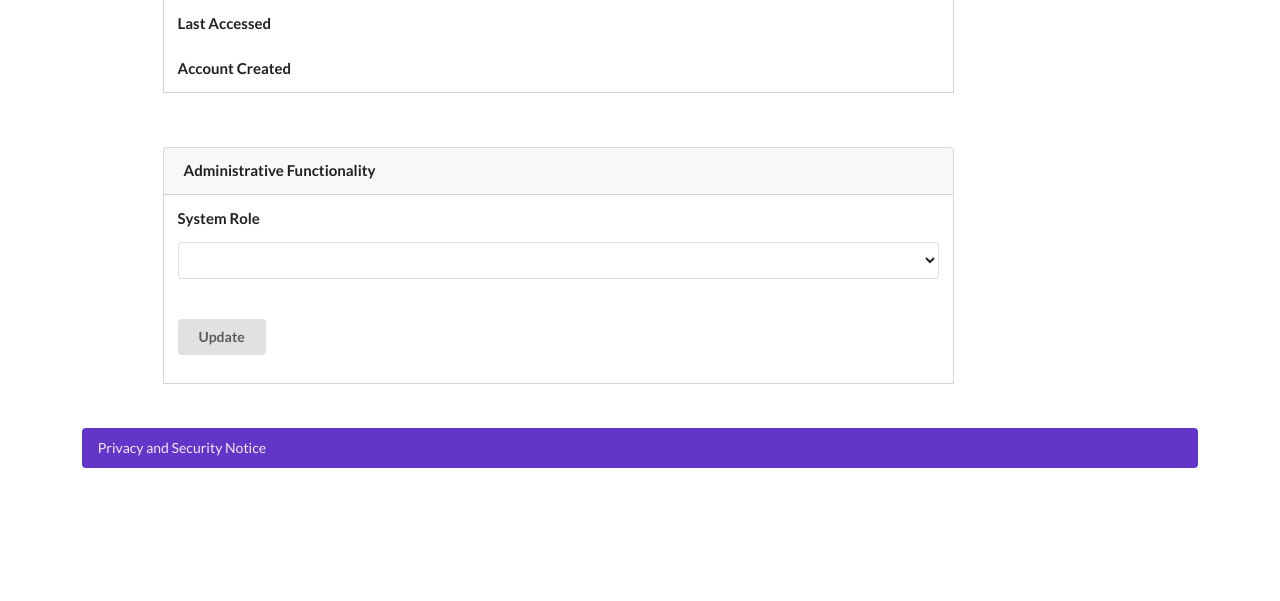
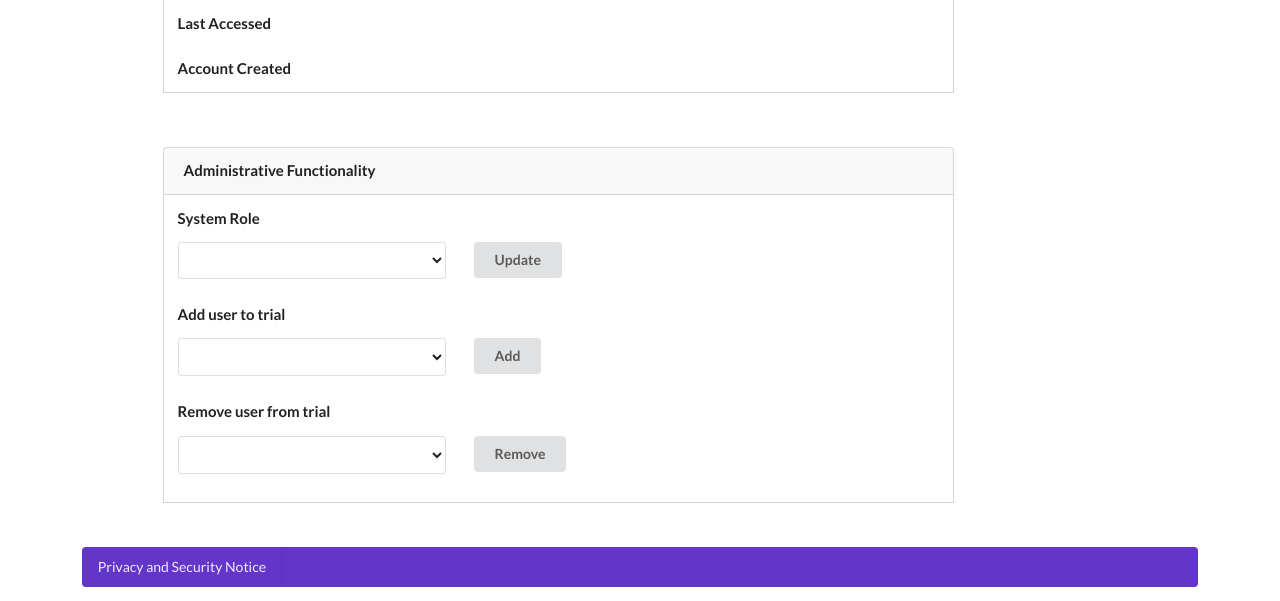
Before and after one commit to CIMAC-CIDC/cidc-portal, a Flask app: template cidc_portal/admin/templates/admin_user_info.jinja2 in a window 1280 px wide. Shown: the part 557-1158 px from the top of the page. Before the commit the page ends 1025 px from the top, so only its background shows below. Run offline with Flask 2, Linux system fonts and the light colour scheme; the template is opened without the code that fills it, so the values that code supplies are empty; some libraries are stand-ins or nearby versions.

Commit message:
dfci/cidc-portal#59 - Adding ability to add/remove user's trials.

```diff
--- a/cidc_portal/admin/templates/admin_user_info.jinja2
+++ b/cidc_portal/admin/templates/admin_user_info.jinja2
@@ -57,15 +57,60 @@
         <form method="POST" action="{{ update_role_url }}" class="ui form">
 
             <input type="hidden" name="user_id" value="{{ retrieved_user_info["_id"] }}" />
+            <div class="ui grid">
+                <div class="six wide column">
+                    <select name="system_role" class="ui">
+                        {% for role in role_list %}
+                            <option value="{{ role }}" {% if retrieved_user_info["role"] == role %}selected{% endif %}>{{ role }}</option>
+                        {% endfor %}
+                    </select>
+                </div>
+                <div class="two wide column">
+                    <input type="submit" value="Update" class="ui button"/>
+                </div>
+            </div>
 
-            <select name="system_role" >
-                {% for role in role_list %}
-                    <option value="{{ role }}" {% if retrieved_user_info["role"] == role %}selected{% endif %}>{{ role }}</option>
-                {% endfor %}
-            </select>
-            <br /><br />
-            <input type="submit" value="Update" class="ui button"/>
         </form>
+
+        <h4>Add user to trial</h4>
+        <form method="POST" action="{{ add_user_to_trial_url }}" class="ui form">
+
+            <div class="ui grid">
+                <div class="six wide column">
+                <select name="add_user_to_trial" class="ui fluid dropdown">
+                    {% for trial in trials_user_not_in %}
+                        <option value="{{ trial["_id"] }}">{{ trial["trial_name"] }}</option>
+                    {% endfor %}
+                </select>
+                </div>
+                <div class="two wide column">
+                    <input type="submit" value="Add" class="ui button"/>
+                </div>
+            </div>
+
+            <input type="hidden" name="user_id" value="{{ retrieved_user_info["_id"] }}" />
+
+        </form>
+
+        <h4>Remove user from trial</h4>
+        <form method="POST" action="{{ remove_user_from_trial_url }}" class="ui form">
+            <div class="ui grid">
+                <div class="six wide column">
+                    <select name="remove_user_from_trial" class="ui fluid dropdown">
+                    {% for trial in users_trials %}
+                        <option value="{{ trial["_id"] }}">{{ trial["trial_name"] }}</option>
+                    {% endfor %}
+                    </select>
+                </div>
+                <div class="two wide column">
+                    <input type="submit" value="Remove" class="ui button"/>
+                </div>
+            </div>
+
+            <input type="hidden" name="user_id" value="{{ retrieved_user_info["_id"] }}" />
+
+        </form>
+
     </div>
 
 {% endblock %}
```
Also changed, not shown: cidc_portal/admin/views.py (+37 -3 lines), cidc_portal/main/services/admin.py (+55 -3 lines).
